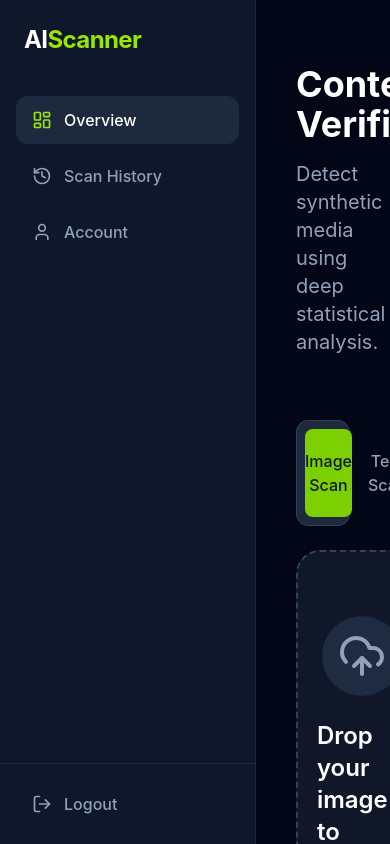
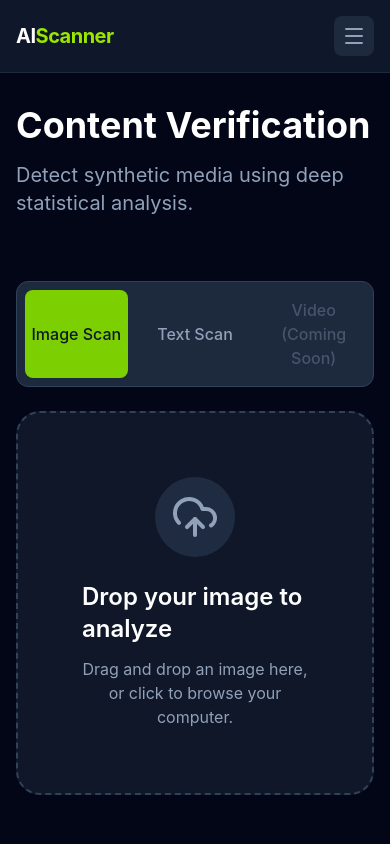
Before and after one commit to parimalingle1805/ai-content-detector, a React (Vite) app in the folder frontend/: page / in a window 390 px wide. Built offline with nearby package versions, Linux system fonts and the light colour scheme; sample sign-in values are in the browser's storage.

Commit message:
fixed mobile responsive UI bug

```diff
--- /dev/null
+++ b/frontend/src/components/Layout.tsx
@@ -0,0 +1,38 @@
+import React, { useState } from 'react';
+import Sidebar from './Sidebar';
+import { Menu } from 'lucide-react';
+
+interface LayoutProps {
+  children: React.ReactNode;
+}
+
+const Layout: React.FC<LayoutProps> = ({ children }) => {
+  const [sidebarOpen, setSidebarOpen] = useState(false);
+
+  return (
+    <div className="flex h-screen bg-[#020617] text-white font-sans overflow-hidden">
+      <Sidebar isOpen={sidebarOpen} setIsOpen={setSidebarOpen} />
+
+      <div className="flex-1 flex flex-col min-w-0 overflow-hidden">
+        {/* Mobile Top Navigation */}
+        <div className="md:hidden flex items-center justify-between p-4 border-b border-slate-800 bg-slate-900 z-30">
+          <h1 className="text-xl font-bold tracking-tight">
+            AI<span className="text-lime-400">Scanner</span>
+          </h1>
+          <button
+            onClick={() => setSidebarOpen(true)}
+            className="p-2 text-slate-400 hover:text-white bg-slate-800 rounded-lg transition-colors"
+          >
+            <Menu className="w-6 h-6" />
+          </button>
+        </div>
+
+        <main className="flex-1 overflow-y-auto relative">
+          {children}
+        </main>
+      </div>
+    </div>
+  );
+};
+
+export default Layout;
--- a/frontend/src/components/Sidebar.tsx
+++ b/frontend/src/components/Sidebar.tsx
@@ -1,9 +1,14 @@
 import React from 'react';
-import { LayoutDashboard, History, User, LogOut } from 'lucide-react';
+import { LayoutDashboard, History, User, LogOut, X } from 'lucide-react';
 import { Link, useLocation } from 'react-router-dom';
 import { useAuth } from '../context/AuthContext';
 
-const Sidebar: React.FC = () => {
+interface SidebarProps {
+  isOpen: boolean;
+  setIsOpen: (isOpen: boolean) => void;
+}
+
+const Sidebar: React.FC<SidebarProps> = ({ isOpen, setIsOpen }) => {
   const { logout } = useAuth();
   const location = useLocation();
 
@@ -21,29 +26,50 @@ const Sidebar: React.FC = () => {
   };
 
   return (
-    <aside className="w-64 bg-slate-900 text-slate-100 h-screen border-r border-slate-800 flex flex-col">
-      <div className="p-6">
+    <>
+      {/* Mobile Backdrop */}
+      {isOpen && (
+        <div
+          className="fixed inset-0 bg-black/60 z-40 md:hidden"
+          onClick={() => setIsOpen(false)}
+        />
+      )}
+
+      {/* Sidebar */}
+      <aside className={`
+        fixed inset-y-0 left-0 z-50 w-64 bg-slate-900 text-slate-100 h-screen border-r border-slate-800 flex flex-col
+        transition-transform duration-300 ease-in-out
+        md:static md:translate-x-0
+        ${isOpen ? 'translate-x-0' : '-translate-x-full'}
+      `}>
+        <div className="p-6 flex items-center justify-between">
           <h1 className="text-2xl font-bold text-white tracking-tight">
             AI<span className="text-lime-400">Scanner</span>
           </h1>
+          <button
+            onClick={() => setIsOpen(false)}
+            className="md:hidden p-2 text-slate-400 hover:text-white bg-slate-800 rounded-lg transition-colors"
+          >
+            <X className="w-5 h-5" />
+          </button>
         </div>
         <nav className="flex-1 px-4 space-y-2 mt-4">
-        <Link to="/" className={getLinkClasses('/')}>
+          <Link to="/" onClick={() => setIsOpen(false)} className={getLinkClasses('/')}>
             <LayoutDashboard className={getIconClasses('/')} />
             <span className="font-medium">Overview</span>
           </Link>
-        <Link to="/history" className={getLinkClasses('/history')}>
+          <Link to="/history" onClick={() => setIsOpen(false)} className={getLinkClasses('/history')}>
             <History className={getIconClasses('/history')} />
             <span className="font-medium">Scan History</span>
           </Link>
-        <Link to="/account" className={getLinkClasses('/account')}>
+          <Link to="/account" onClick={() => setIsOpen(false)} className={getLinkClasses('/account')}>
             <User className={getIconClasses('/account')} />
             <span className="font-medium">Account</span>
           </Link>
         </nav>
         <div className="p-4 border-t border-slate-800">
           <button
-          onClick={logout}
+            onClick={() => { setIsOpen(false); logout(); }}
             className="flex w-full items-center gap-3 px-4 py-3 text-slate-400 rounded-xl transition-colors hover:bg-slate-800 hover:text-red-400"
           >
             <LogOut className="w-5 h-5" />
@@ -51,6 +77,7 @@ const Sidebar: React.FC = () => {
           </button>
         </div>
       </aside>
+    </>
   );
 };
 
--- a/frontend/src/pages/Account.tsx
+++ b/frontend/src/pages/Account.tsx
@@ -1,5 +1,5 @@
 import React, { useState } from 'react';
-import Sidebar from '../components/Sidebar';
+import Layout from '../components/Layout';
 import { useAuth } from '../context/AuthContext';
 import { Shield, Key, AlertCircle, CheckCircle } from 'lucide-react';
 import api from '../services/api';
@@ -29,11 +29,9 @@ const Account: React.FC = () => {
   };
 
   return (
-    <div className="flex h-screen bg-[#020617] text-white font-sans overflow-hidden">
-      <Sidebar />
-      <main className="flex-1 overflow-y-auto">
-        <div className="max-w-4xl mx-auto px-10 py-16">
-          <div className="flex items-center gap-4 mb-8">
+    <Layout>
+      <div className="max-w-4xl mx-auto px-4 md:px-10 py-8 md:py-16">
+        <div className="flex items-center gap-4 mb-8">
             <div className="p-3 bg-lime-500/10 text-lime-400 rounded-xl">
               <Shield className="w-8 h-8" />
             </div>
@@ -101,9 +99,8 @@ const Account: React.FC = () => {
               </button>
             </form>
           </div>
-        </div>
-      </main>
-    </div>
+      </div>
+    </Layout>
   );
 };
 
--- a/frontend/src/pages/Dashboard.tsx
+++ b/frontend/src/pages/Dashboard.tsx
@@ -1,5 +1,5 @@
 import React from 'react';
-import Sidebar from '../components/Sidebar';
+import Layout from '../components/Layout';
 import Scanner from '../components/Scanner';
 import ResultDisplay from '../components/ResultDisplay';
 import { AnimatePresence } from 'framer-motion';
@@ -22,12 +22,9 @@ const Dashboard: React.FC = () => {
   }, [location.state, setResult]);
 
   return (
-    <div className="flex h-screen bg-[#020617] text-white font-sans overflow-hidden">
-      <Sidebar />
-
-      <main className="flex-1 overflow-y-auto">
-        <div className="max-w-6xl mx-auto px-10 py-16">
-          <header className="mb-16">
+    <Layout>
+      <div className="max-w-6xl mx-auto px-4 md:px-10 py-8 md:py-16">
+        <header className="mb-16">
             <h2 className="text-4xl font-bold text-white mb-4">
               Content Verification
             </h2>
@@ -49,9 +46,8 @@ const Dashboard: React.FC = () => {
               {result && <ResultDisplay result={result} />}
             </AnimatePresence>
           </div>
-        </div>
-      </main>
-    </div>
+      </div>
+    </Layout>
   );
 };
 
--- a/frontend/src/pages/ScanHistory.tsx
+++ b/frontend/src/pages/ScanHistory.tsx
@@ -1,5 +1,5 @@
 import React, { useEffect, useState } from 'react';
-import Sidebar from '../components/Sidebar';
+import Layout from '../components/Layout';
 import { useNavigate } from 'react-router-dom';
 import { History, Trash2, Clock, AlertCircle } from 'lucide-react';
 import api from '../services/api';
@@ -46,11 +46,9 @@ const ScanHistory: React.FC = () => {
   };
 
   return (
-    <div className="flex h-screen bg-[#020617] text-white font-sans overflow-hidden">
-      <Sidebar />
-      <main className="flex-1 overflow-y-auto">
-        <div className="max-w-5xl mx-auto px-10 py-16">
-          <div className="flex items-center gap-4 mb-10">
+    <Layout>
+      <div className="max-w-5xl mx-auto px-4 md:px-10 py-8 md:py-16">
+        <div className="flex items-center gap-4 mb-10">
             <div className="p-3 bg-lime-500/10 text-lime-400 rounded-xl">
               <History className="w-8 h-8" />
             </div>
@@ -155,9 +153,8 @@ const ScanHistory: React.FC = () => {
               })}
             </div>
           )}
-        </div>
-      </main>
-    </div>
+      </div>
+    </Layout>
   );
 };
 
```
Lines whose indentation alone changed are shown as unchanged.
